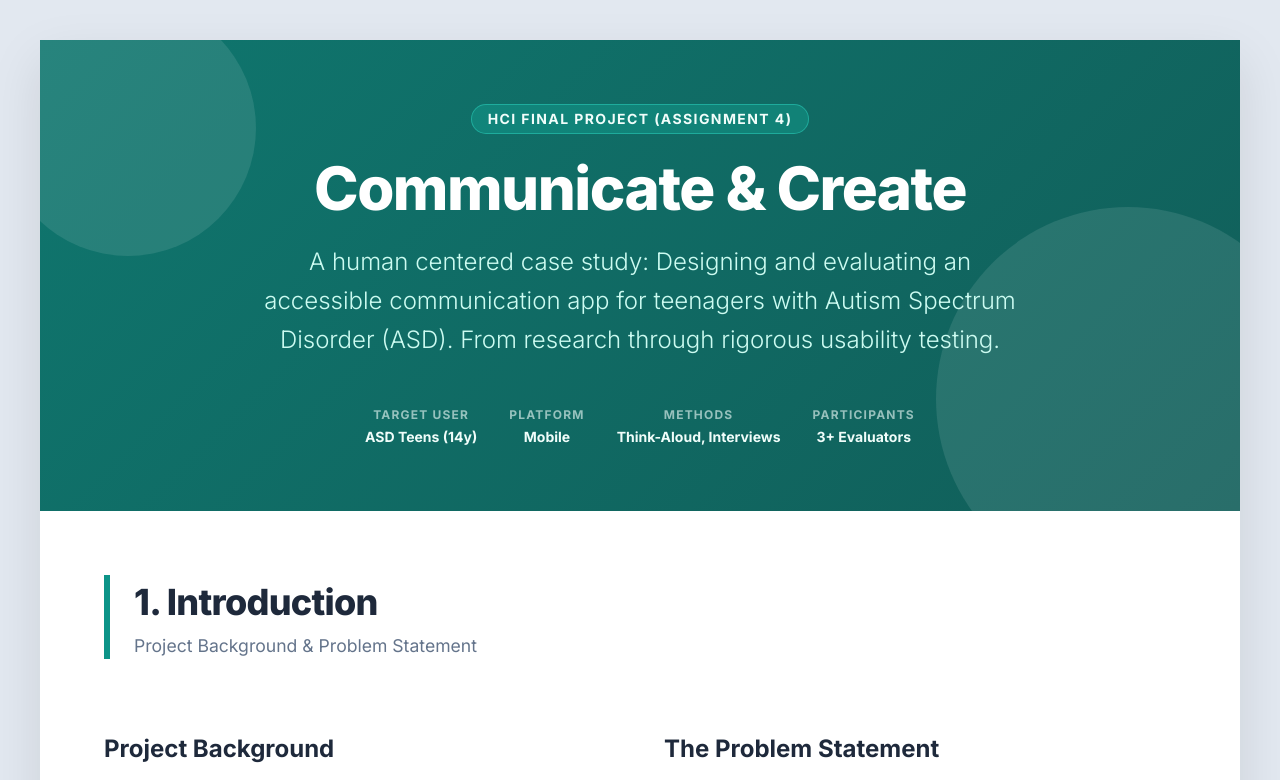
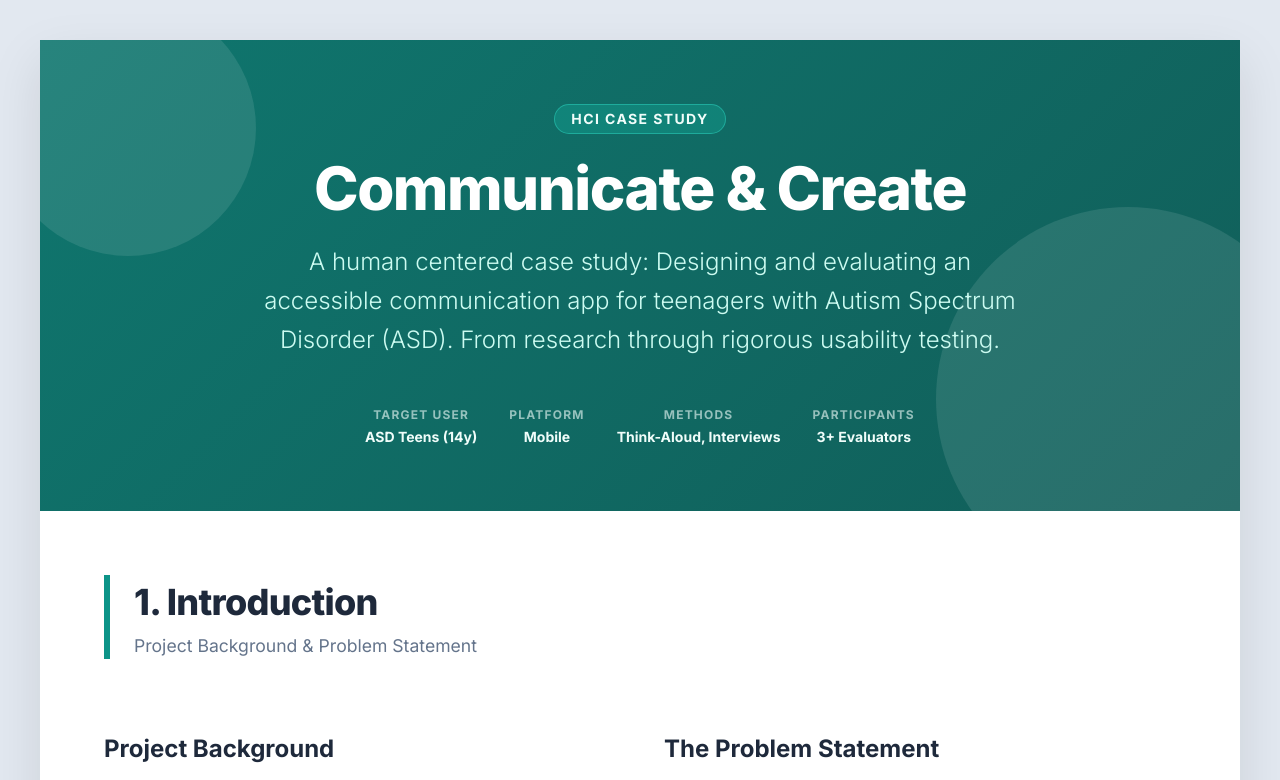
Before and after one commit to wasif-rahman/communicate-and-create, a plain HTML site: page index.html in a window 1280 px wide. Shown: the top 780 px of the page. Drawn offline with nearby package versions, Linux system fonts and the light colour scheme.

Commit message:
Update index.html

```diff
--- a/index.html
+++ b/index.html
@@ -104,7 +104,7 @@
         <div class="header-circle w-96 h-96 -bottom-20 -right-20"></div>
 
         <div class="relative z-10">
-            <span class="bg-teal-500/30 border border-teal-400/50 text-teal-50 px-4 py-1 rounded-full text-sm font-bold uppercase tracking-widest mb-6 inline-block">HCI Final Project (Assignment 4)</span>
+            <span class="bg-teal-500/30 border border-teal-400/50 text-teal-50 px-4 py-1 rounded-full text-sm font-bold uppercase tracking-widest mb-6 inline-block">HCI Case Study</span>
             <h1 class="text-6xl font-black mb-6 tracking-tight">Communicate & Create</h1>
             <p class="text-2xl font-light text-teal-100 max-w-3xl mx-auto leading-relaxed">
                 A human centered case study: Designing and evaluating an accessible communication app for teenagers with Autism Spectrum Disorder (ASD). From research through rigorous usability testing.
@@ -675,4 +675,5 @@
 </script>
 
 </body>
+
 </html>
```
